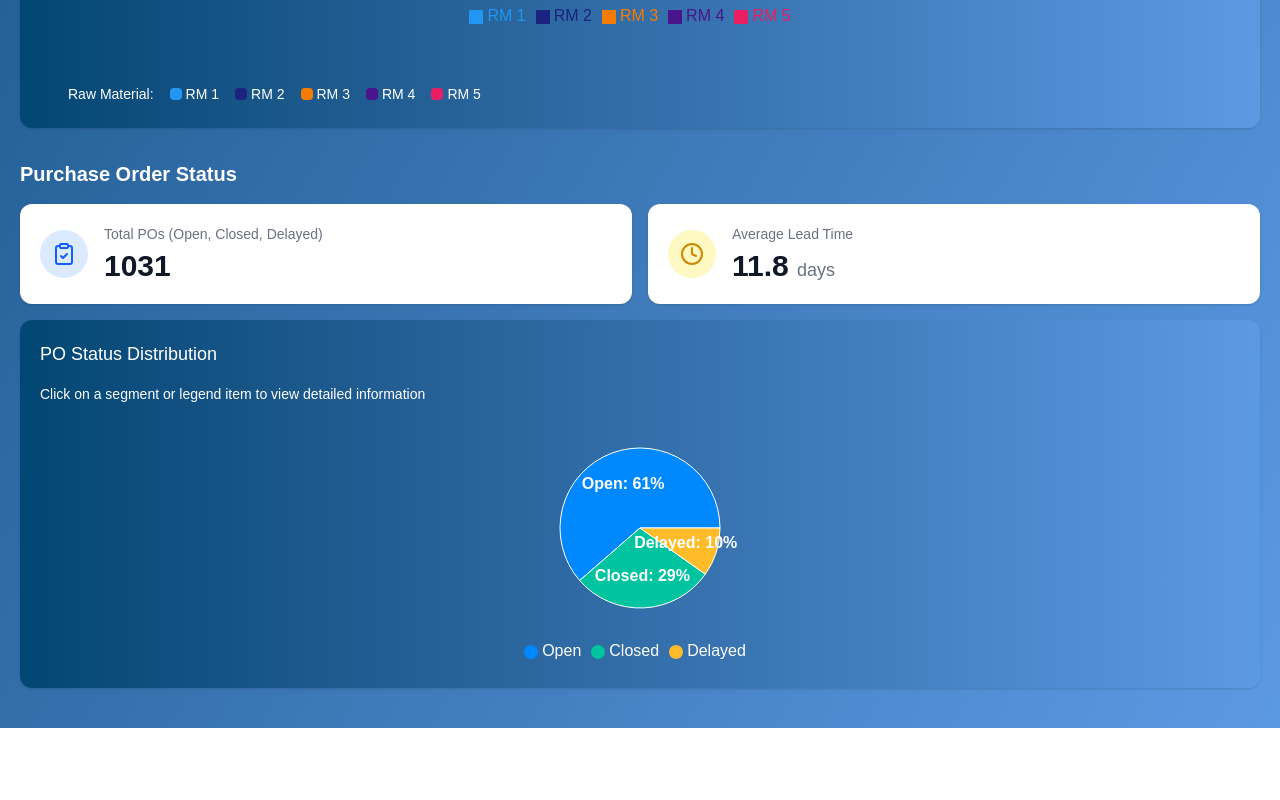
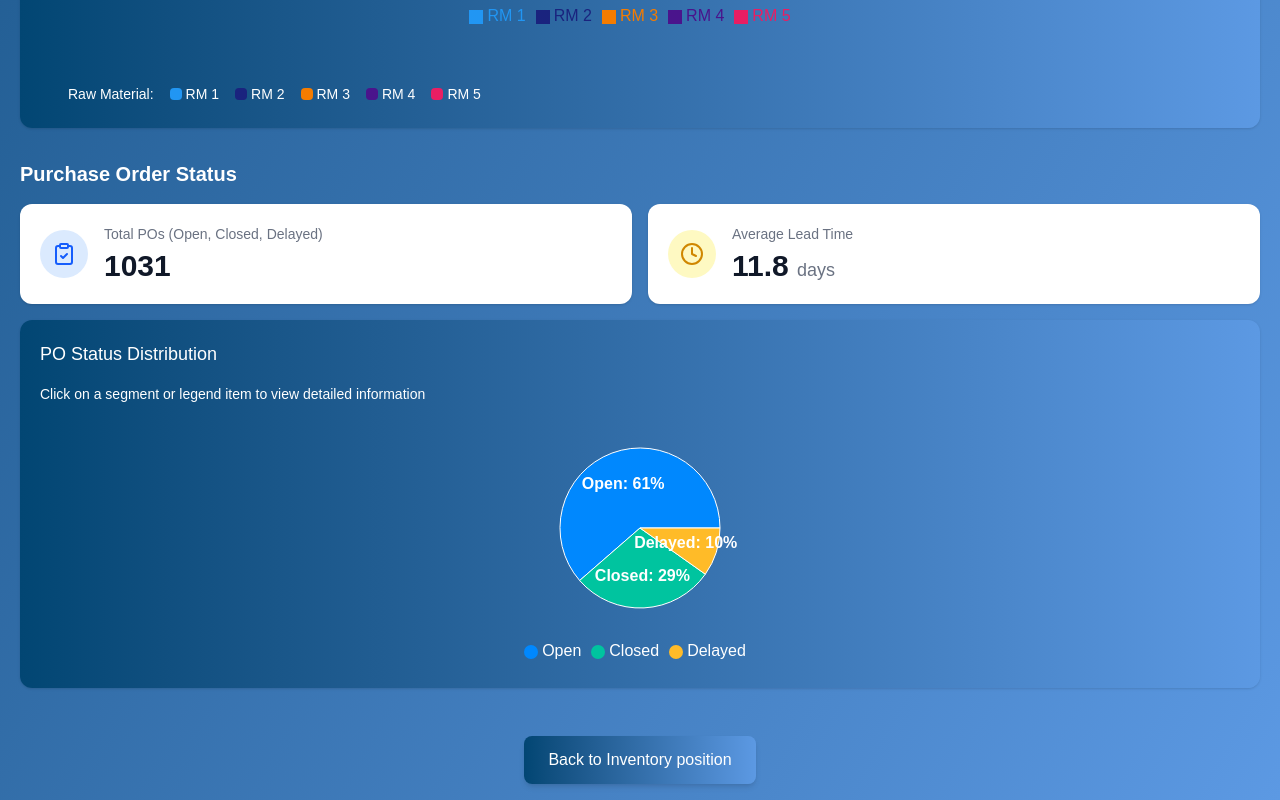
Before and after one commit to Yunometa26/Yuno-Dashboard, a Next.js app: page /inventory-position/raw-material in a window 1280 px wide. Shown: the part 1453-2253 px from the top of the page. Before the commit the page ends 2181 px from the top, so only its background shows below. Built offline with nearby package versions, Linux system fonts and the light colour scheme.

Commit message:
Back to inventory position button added

```diff
--- a/app/components/inventory-position/raw-material/FilterPage.jsx
+++ b/app/components/inventory-position/raw-material/FilterPage.jsx
@@ -314,6 +314,14 @@ const FilterPage = () => {
             </>
           )}
         </div>
+        <div className="mt-8 flex justify-center">
+          <button
+            onClick={() => window.location.href = '/inventory-position'}
+            className="bg-gradient-to-r from-[#024673] to-[#5C99E3] hover:from-[#023d63] hover:to-[#4b88d2] text-white px-6 py-3 rounded-lg shadow-md transition-all duration-300 font-medium"
+          >
+            Back to Inventory position
+          </button>
+        </div>
       </div>
     </div>
   );
```
